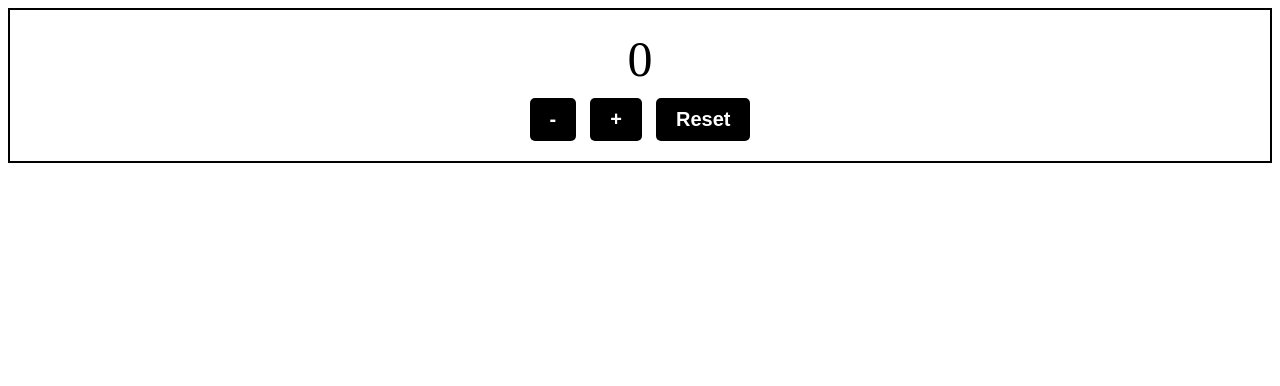
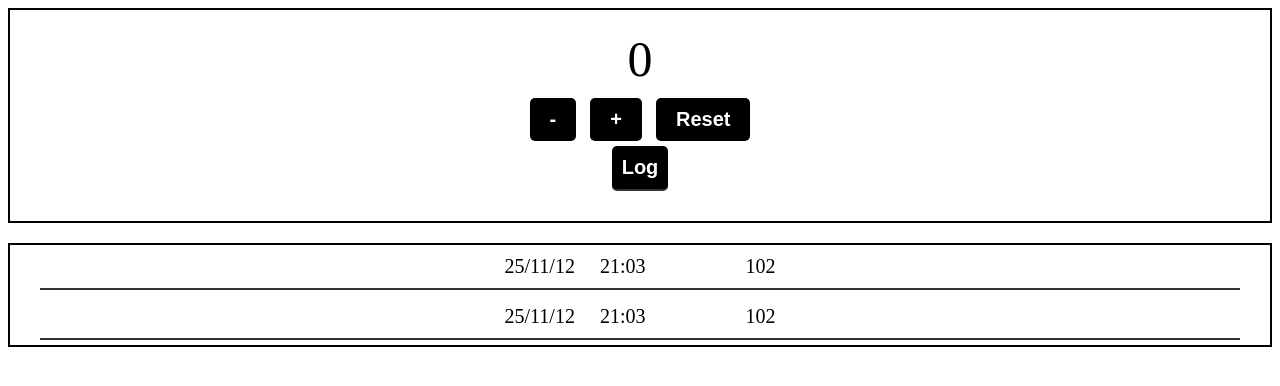
Before and after one commit to nasubi1139/counter2, a plain HTML site: page index.html in a window 1280 px wide. Drawn offline with Linux system fonts and the light colour scheme.

Commit message:
log-HTML-CSS

```diff
--- a/index.html
+++ b/index.html
@@ -11,9 +11,22 @@
     <div class="counter-number" id="js-counter">
       0
     </div>
-    <button type="button" class="button js-button">-</button>
-    <button type="button" class="button js-button">+</button>
-    <button type="button" class="button" id="js-reset-button">Reset</button>
+    <div class="count-button">
+      <button type="button" class="button js-button">-</button>
+      <button type="button" class="button js-button">+</button>
+      <button type="button" class="button" id="js-reset-button">Reset</button>
+    </div>
+    <div class="count-log">
+      <button type="button" class="button log" id="js-log">Log</button>
+    </div>
+  </div>
+  <div id="log-table">
+    <div class="log">
+      25/11/12 21:03<span>102</span>
+    </div>
+    <div class="log">
+      25/11/12 21:03<span>102</span>
+    </div>
   </div>
   <script src="./js/counter.js"></script>
   <script src="./js/reset.js"></script>
--- a/style.css
+++ b/style.css
@@ -12,6 +12,7 @@
 /*
 button
 */
+/* .count-button{} */
 .button{
   font-size: 20px;
   padding: 10px 20px;
@@ -29,3 +30,32 @@ button
 }
 /* #js-button{} */
 /* #js-reset-button{} */
+
+/*
+count-log
+*/
+.count-log{
+  margin: 5px;
+}
+.log{}
+/* #js-log{} */
+
+/*
+log-table
+*/
+#log-table{
+  text-align: center;
+  margin: 20px 0 0 0;
+  border: solid 2px #000;
+  /* display: none; */
+}
+.log{
+  font-size: 20px;
+  padding: 10px;
+  border-bottom:solid 2px #333;
+  margin: 0 30px 5px 30px;
+  word-spacing: 20px;
+}
+.log > span {
+  margin: 0 0 0 100px;
+}
```
